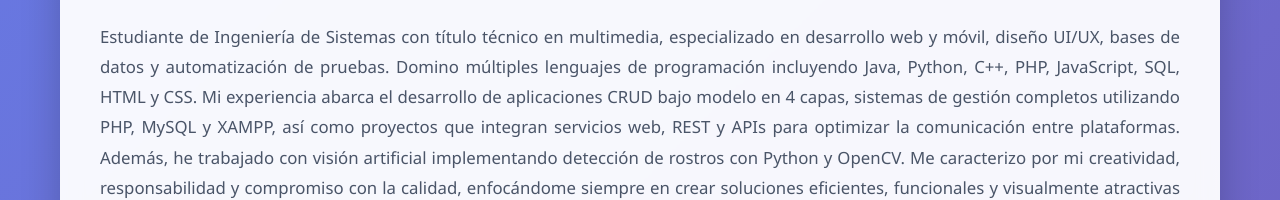
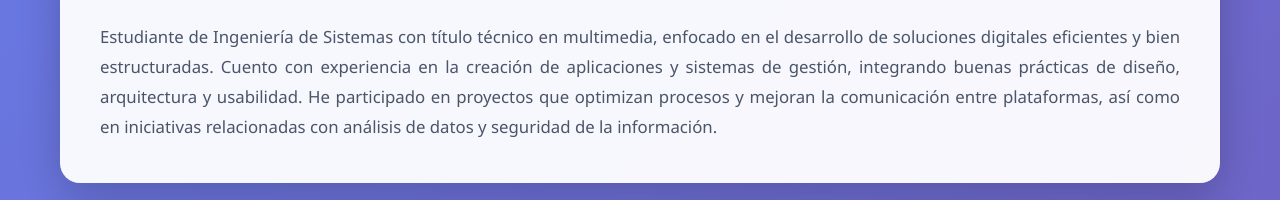
Before and after one commit to GaleCarlos/Hdv, a plain HTML site: page index.html in a window 1280 px wide. Shown: the part 604-804 px from the top of the page. Drawn offline with Linux system fonts and the light colour scheme.

Commit message:
Update index.html
mejorar la descripcion de perfil profesional para que no se vea repetivo con las habilidades blandas y tecnicas

```diff
--- a/index.html
+++ b/index.html
@@ -275,7 +275,7 @@
         <div class="section">
             <h2>💼 Perfil Profesional</h2>
             <p class="profile-description">
-                Estudiante de Ingeniería de Sistemas con título técnico en multimedia, especializado en desarrollo web y móvil, diseño UI/UX, bases de datos y automatización de pruebas. Domino múltiples lenguajes de programación incluyendo Java, Python, C++, PHP, JavaScript, SQL, HTML y CSS. Mi experiencia abarca el desarrollo de aplicaciones CRUD bajo modelo en 4 capas, sistemas de gestión completos utilizando PHP, MySQL y XAMPP, así como proyectos que integran servicios web, REST y APIs para optimizar la comunicación entre plataformas. Además, he trabajado con visión artificial implementando detección de rostros con Python y OpenCV. Me caracterizo por mi creatividad, responsabilidad y compromiso con la calidad, enfocándome siempre en crear soluciones eficientes, funcionales y visualmente atractivas que mejoren significativamente la experiencia del usuario.
+                Estudiante de Ingeniería de Sistemas con título técnico en multimedia, enfocado en el desarrollo de soluciones digitales eficientes y bien estructuradas. Cuento con experiencia en la creación de aplicaciones y sistemas de gestión, integrando buenas prácticas de diseño, arquitectura y usabilidad. He participado en proyectos que optimizan procesos y mejoran la comunicación entre plataformas, así como en iniciativas relacionadas con análisis de datos y seguridad de la información.
             </p>
         </div>
 
@@ -366,4 +366,5 @@
         </footer>
     </div>
 </body>
+
 </html>
```
